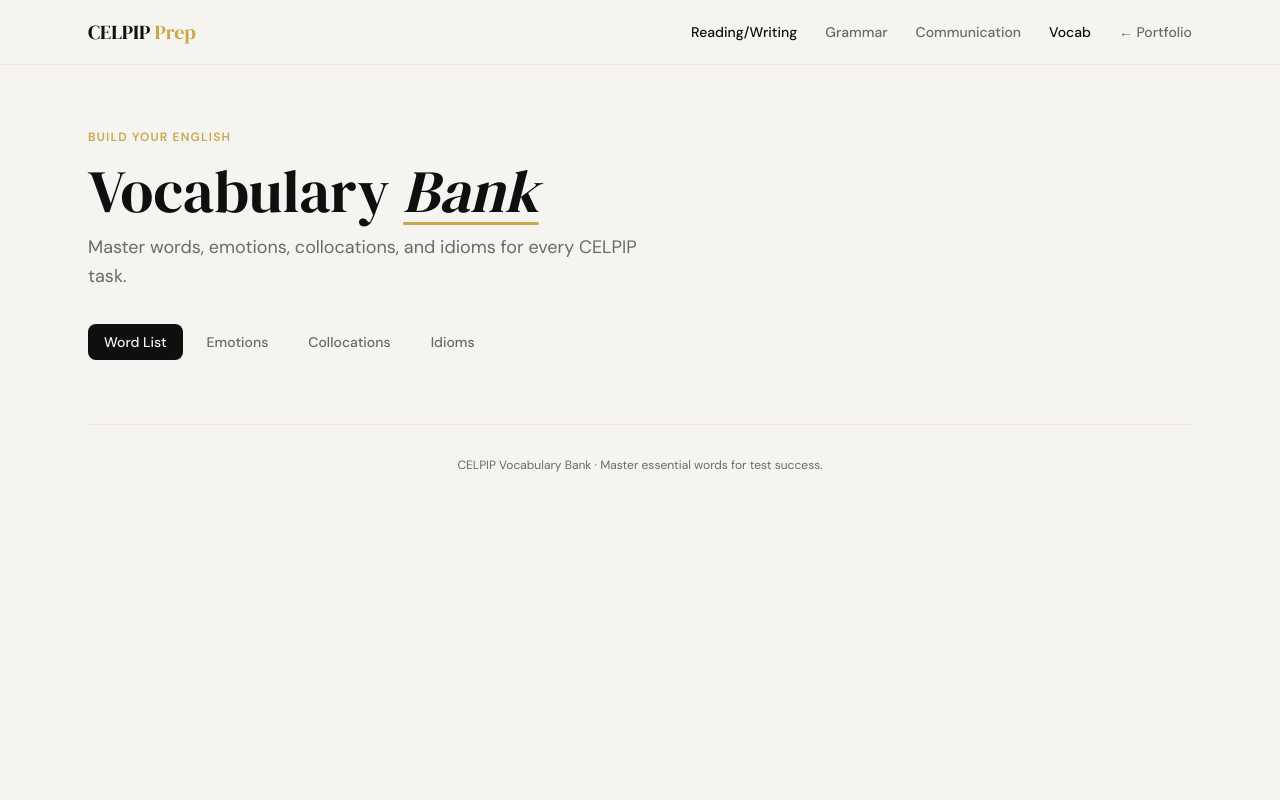
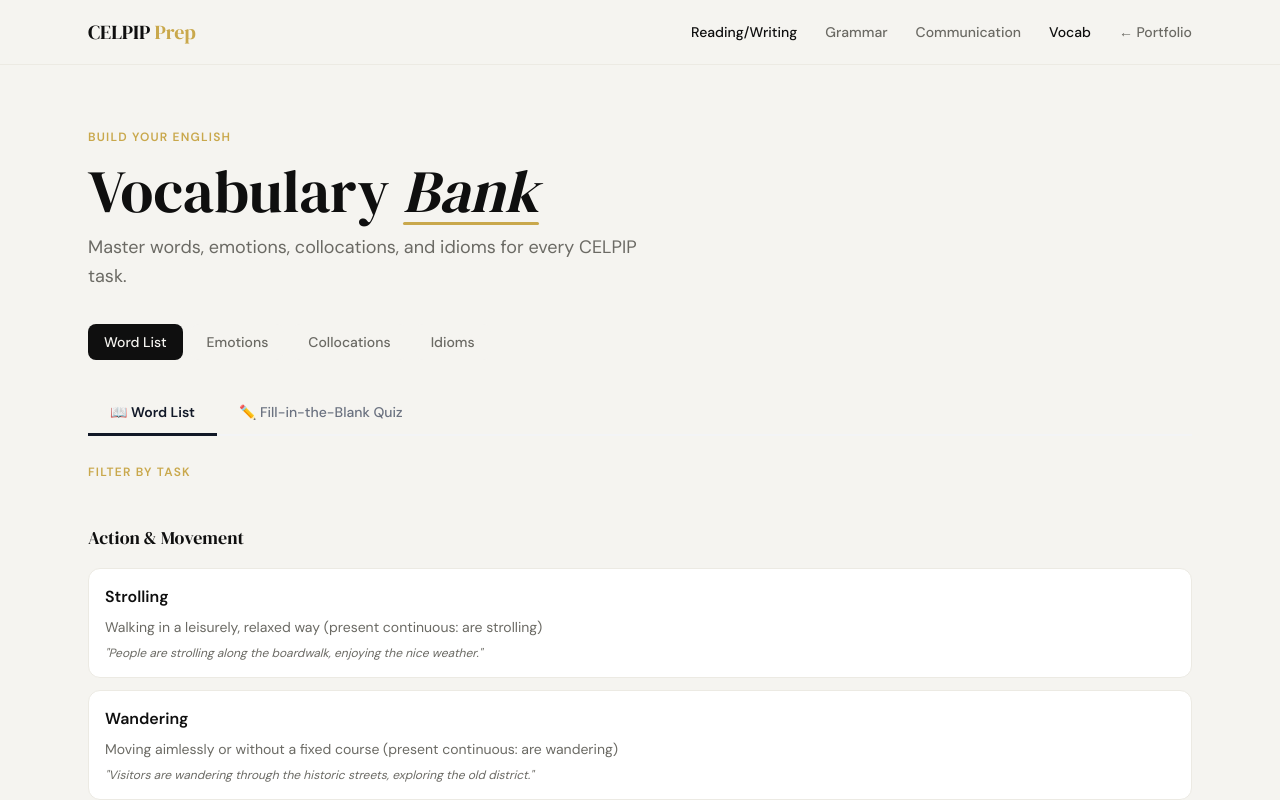
Before and after one commit to sudi-p/sudippaudel, a Next.js app: page /celpip/vocab in a window 1280 px wide. Shown: the top 800 px of the page. Built offline with nearby package versions, Linux system fonts and the light colour scheme.

Commit message:
fixing initial load issues

```diff
--- a/src/app/celpip/vocab/page.tsx
+++ b/src/app/celpip/vocab/page.tsx
@@ -1794,6 +1794,7 @@ export default function VocabularyPage() {
     renderEmotions();
     renderCollocations();
     renderIdioms();
+    setTimeout(initWordListQuiz, 50);
   }, []);
 
   return (
@@ -1843,7 +1844,7 @@ export default function VocabularyPage() {
         </div>
 
         {/* Word List Tab */}
-        <div id="word-list" className="tab-content hidden">
+        <div id="word-list" className="tab-content">
           {/* ── inner tab bar ── */}
           <div
             id="wl-tab-bar"
```
